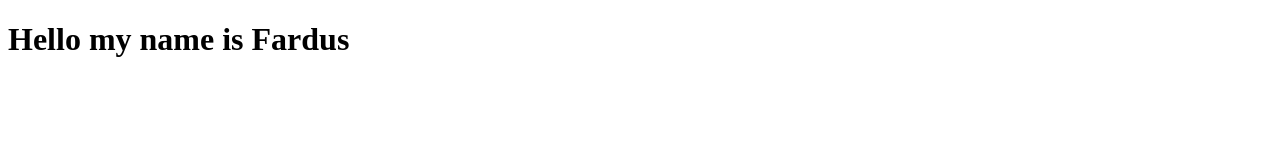
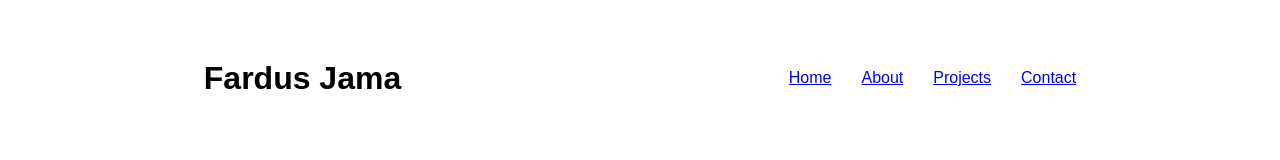
Before and after one commit to Fardus242/My-Portfolio-Site, a plain HTML site: page index.html in a window 1280 px wide. Drawn offline with Linux system fonts and the light colour scheme.

Commit message:
created navbar and added nav links

```diff
--- a/index.css
+++ b/index.css
@@ -0,0 +1,42 @@
+*{
+    margin: 0;
+    padding: 0;
+}
+@import url('https://fonts.googleapis.com/css2?family=Poppins:wght@200;300;400;500;600&display=swap');
+
+body{
+ padding: 10px;
+ font-family: "Poppins", sans-serif;
+}
+
+html{
+    scroll-behavior: smooth;
+}
+
+p{
+    color: rgb(183, 134, 228);
+}
+
+/*transition*/
+
+.a, .btn{
+    transition: all 300ms ease ;
+}
+
+/*desktop*/
+.nav,
+.nav-links{
+  display: flex;
+}
+
+.nav{
+    justify-content: space-around;
+    align-items: center;
+   height: 17vh;
+
+}
+
+.nav-links{
+    gap: 30px;
+    list-style: none;
+}
--- a/index.html
+++ b/index.html
@@ -3,15 +3,21 @@
 <head>
     <meta charset="UTF-8">
     <meta name="viewport" content="width=device-width, initial-scale=1.0">
-    <title>Portfolio Site</title>
+   <link rel="stylesheet" href="index.css">
+   <title>Portfolio Site</title>
 </head>
 <body>
-    <h1>Hello my name is Fardus</h1>
- <!--
-    - home page
-    - About
-    - Projects
-    - contact button
- -->
+    <div class="nav">
+    <h1>Fardus Jama</h1>
+
+       <ul class="nav-links">
+        <li><a href="#Home">Home</a></li>
+        <li><a href="#About">About</a></li>
+        <li><a href="#Project">Projects</a></li>
+        <li><a href="#Contact">Contact</a></li>
+       </ul>
+    </div>
+
+
 </body>
 </html>
```
